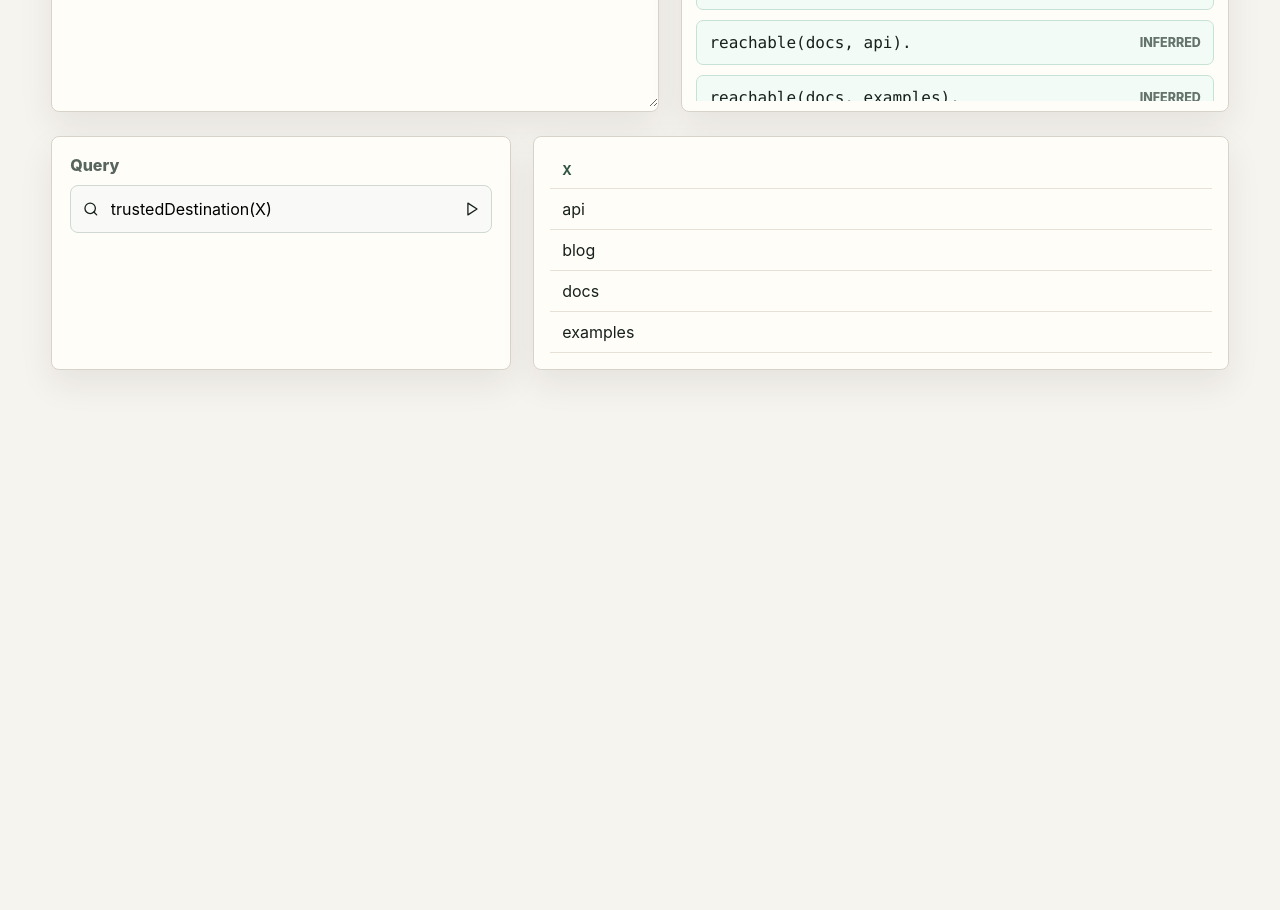
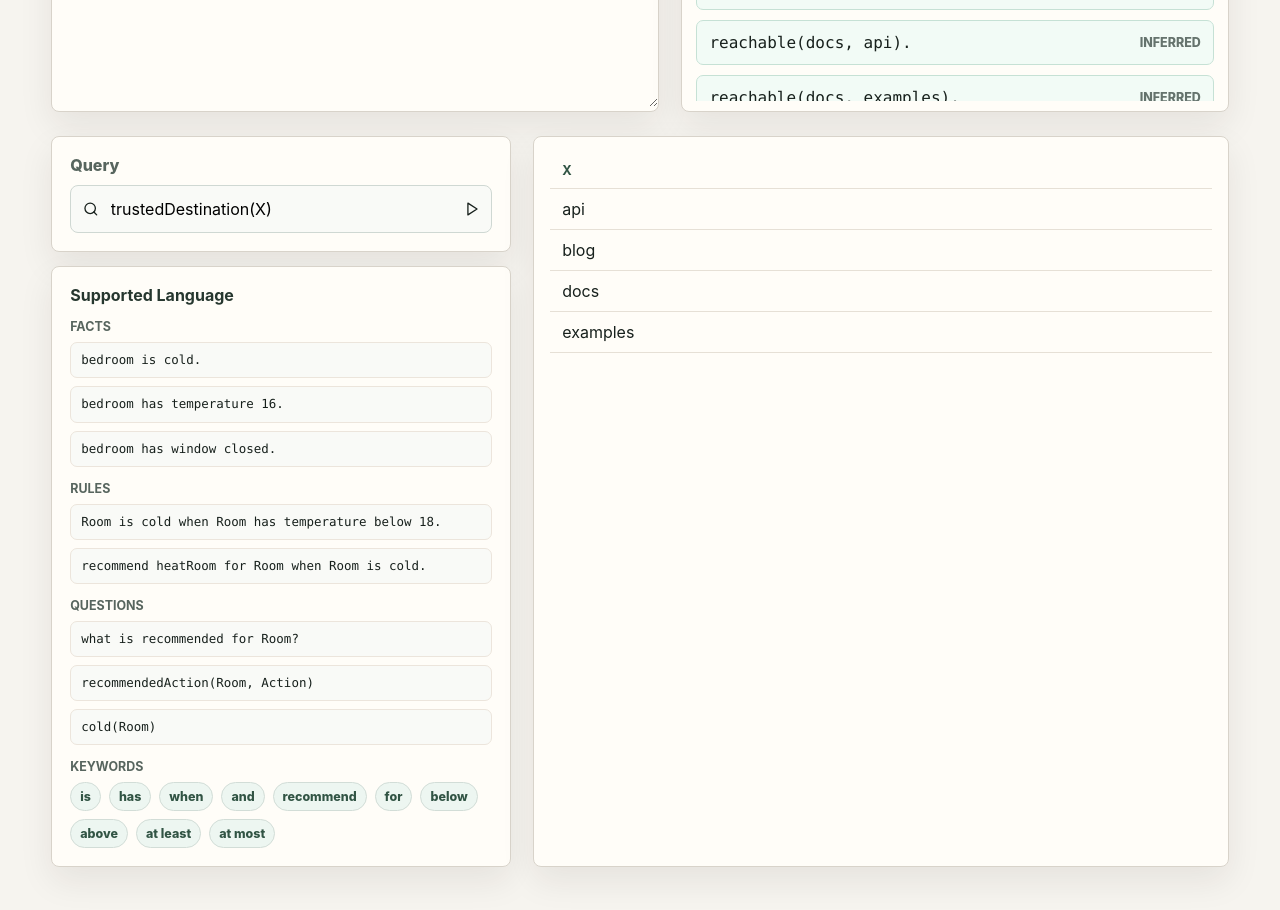
Before and after one commit to zehrer/webReasoner, a React (Vite) app: page / in a window 1280 px wide. Shown: the part 880-1790 px from the top of the page. Before the commit the page ends 1294 px from the top, so only its background shows below. Built offline with nearby package versions, Linux system fonts and the light colour scheme.

Commit message:
Add query language help

```diff
--- a/src/App.tsx
+++ b/src/App.tsx
@@ -170,6 +170,7 @@ function App() {
       </section>
 
       <section className="query-band">
+        <div className="query-column">
           <div className="query-input">
             <label htmlFor="query">Query</label>
             <div>
@@ -178,9 +179,48 @@ function App() {
                 id="query"
                 value={query}
                 onChange={(event) => setQuery(event.target.value)}
-              placeholder="reachable(home, X)"
+                placeholder="what is recommended for Room"
               />
               <Play size={18} />
+            </div>
+          </div>
+
+          <div className="language-help" aria-label="Supported language help">
+            <h2>Supported Language</h2>
+            <div className="help-grid">
+              <section>
+                <h3>Facts</h3>
+                <code>bedroom is cold.</code>
+                <code>bedroom has temperature 16.</code>
+                <code>bedroom has window closed.</code>
+              </section>
+              <section>
+                <h3>Rules</h3>
+                <code>Room is cold when Room has temperature below 18.</code>
+                <code>recommend heatRoom for Room when Room is cold.</code>
+              </section>
+              <section>
+                <h3>Questions</h3>
+                <code>what is recommended for Room?</code>
+                <code>recommendedAction(Room, Action)</code>
+                <code>cold(Room)</code>
+              </section>
+              <section>
+                <h3>Keywords</h3>
+                <div className="keyword-list">
+                  <span>is</span>
+                  <span>has</span>
+                  <span>when</span>
+                  <span>and</span>
+                  <span>recommend</span>
+                  <span>for</span>
+                  <span>below</span>
+                  <span>above</span>
+                  <span>at least</span>
+                  <span>at most</span>
+                </div>
+              </section>
+            </div>
           </div>
         </div>
 
--- a/src/styles.css
+++ b/src/styles.css
@@ -251,7 +251,13 @@ code {
   padding: 0 clamp(18px, 4vw, 64px) 44px;
 }
 
+.query-column {
+  display: grid;
+  gap: 14px;
+}
+
 .query-input,
+.language-help,
 .query-results {
   border: 1px solid #d8d3ca;
   border-radius: 8px;
@@ -261,6 +267,58 @@ code {
 
 .query-input {
   padding: 18px;
+}
+
+.language-help {
+  padding: 18px;
+}
+
+.language-help h2 {
+  margin-bottom: 14px;
+}
+
+.help-grid {
+  display: grid;
+  gap: 14px;
+}
+
+.help-grid section {
+  display: grid;
+  gap: 8px;
+}
+
+.help-grid h3 {
+  margin: 0;
+  color: #57655e;
+  font-size: 0.78rem;
+  letter-spacing: 0;
+  text-transform: uppercase;
+}
+
+.help-grid code {
+  display: block;
+  padding: 8px 10px;
+  border: 1px solid #ece5dc;
+  border-radius: 7px;
+  background: #f9faf7;
+  font-size: 0.78rem;
+  line-height: 1.45;
+}
+
+.keyword-list {
+  display: flex;
+  flex-wrap: wrap;
+  gap: 8px;
+}
+
+.keyword-list span {
+  padding: 6px 9px;
+  border: 1px solid #d2ddd7;
+  border-radius: 999px;
+  color: #315444;
+  background: #edf6f1;
+  font-size: 0.78rem;
+  font-weight: 800;
 }
 
 label {
```
Also changed, not shown: 1 other file (tests, documents, lock files or other folders). Lines whose indentation alone changed are shown as unchanged.
